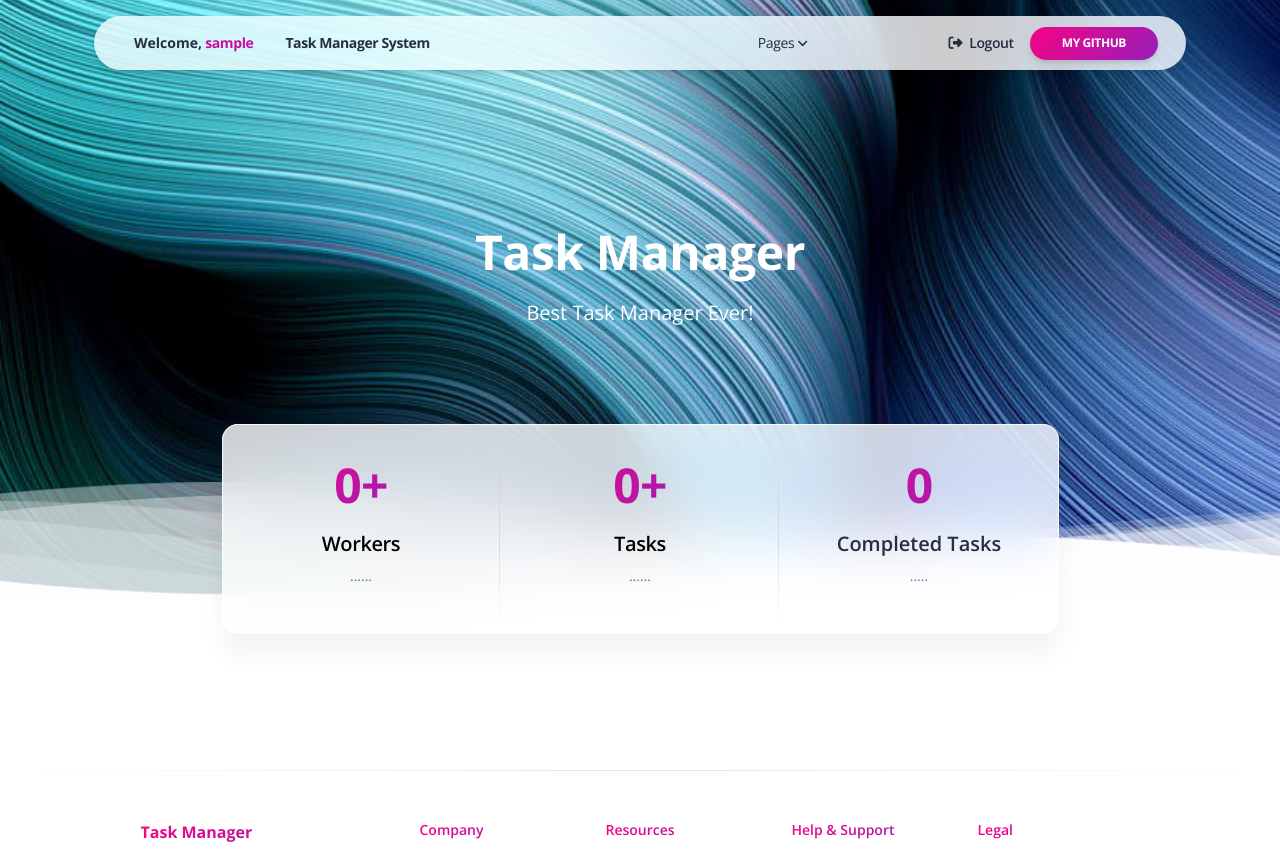
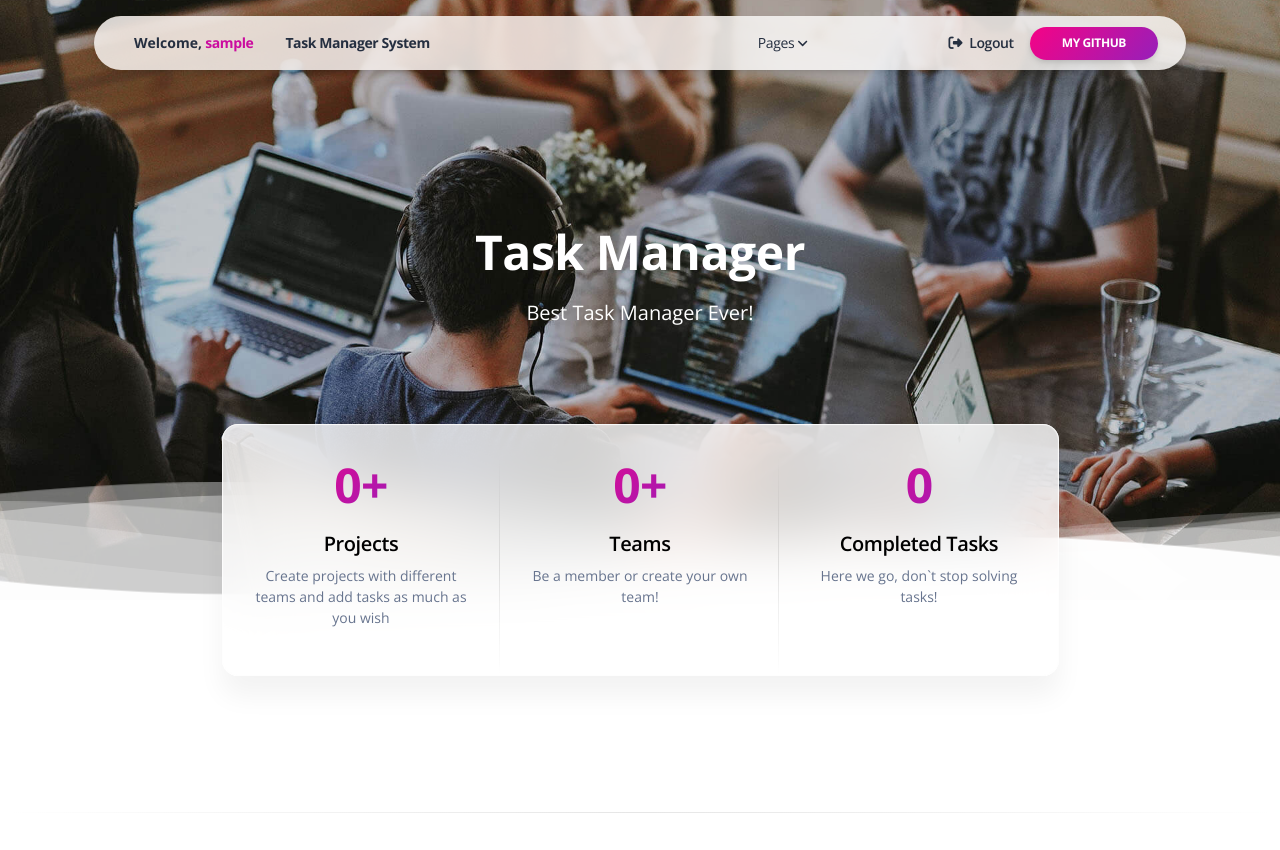
Before and after one commit to alim2709/task-manager, a Django app: page / in a window 1280 px wide. Shown: the top 850 px of the page. Run offline with Django 4.2, Linux system fonts and the light colour scheme; the visitor is signed in with stand-in values (Sample User, id 1); data that the repository does not hold is empty; some libraries are stand-ins or nearby versions.

Commit message:
Modifie index.html in templates/manager

```diff
--- a/templates/manager/index.html
+++ b/templates/manager/index.html
@@ -10,7 +10,7 @@
 {% block content %}
 
   <header class="header-2">
-    <div class="page-header section-height-75 relative" style="background-image: url('{{ ASSETS_ROOT }}/img/curved-images/curved-11.jpg')">
+    <div class="page-header section-height-75 relative" style="background-image: url('{{ ASSETS_ROOT }}/img/annie-spratt.jpg')">
       <div class="container">
         <div class="row">
           <div class="col-lg-7 text-center mx-auto">
@@ -49,25 +49,25 @@
           <div class="row">
             <div class="col-md-4 position-relative">
               <div class="p-3 text-center">
-                <h1 class="text-gradient text-primary"><span id="state1" countTo="{{ num_workers }}">0</span>+</h1>
-                <h5 class="mt-3"><a href="{% url "manager:worker-list" %}">Workers</a></h5>
-                <p class="text-sm">......</p>
+                <h1 class="text-gradient text-primary"><span id="state1" countTo="{{ num_projects }}">0</span>+</h1>
+                <h5 class="mt-3"><a href="{% url "manager:project-list" %}">Projects</a></h5>
+                <p class="text-sm">Create projects with different teams and add tasks as much as you wish</p>
               </div>
               <hr class="vertical dark">
             </div>
             <div class="col-md-4 position-relative">
               <div class="p-3 text-center">
-                <h1 class="text-gradient text-primary"> <span id="state2" countTo="{{ num_tasks }}">0</span>+</h1>
-                <h5 class="mt-3"><a href="{% url "manager:task-list"%}">Tasks</a></h5>
-                <p class="text-sm">......</p>
+                <h1 class="text-gradient text-primary"> <span id="state2" countTo="{{ num_teams }}">0</span>+</h1>
+                <h5 class="mt-3"><a href="{% url "manager:team-list"%}">Teams</a></h5>
+                <p class="text-sm">Be a member or create your own team!</p>
               </div>
               <hr class="vertical dark">
             </div>
             <div class="col-md-4">
               <div class="p-3 text-center">
                 <h1 class="text-gradient text-primary" id="state3" countTo="{{ task_is_done_true }}">0</h1>
-                <h5 class="mt-3">Completed Tasks</h5>
-                <p class="text-sm">.....</p>
+                <h5 class="mt-3"><a href="{% url "manager:completed-tasks" %}">Completed Tasks</a></h5>
+                <p class="text-sm">Here we go, don`t stop solving tasks!</p>
               </div>
             </div>
           </div>
```
